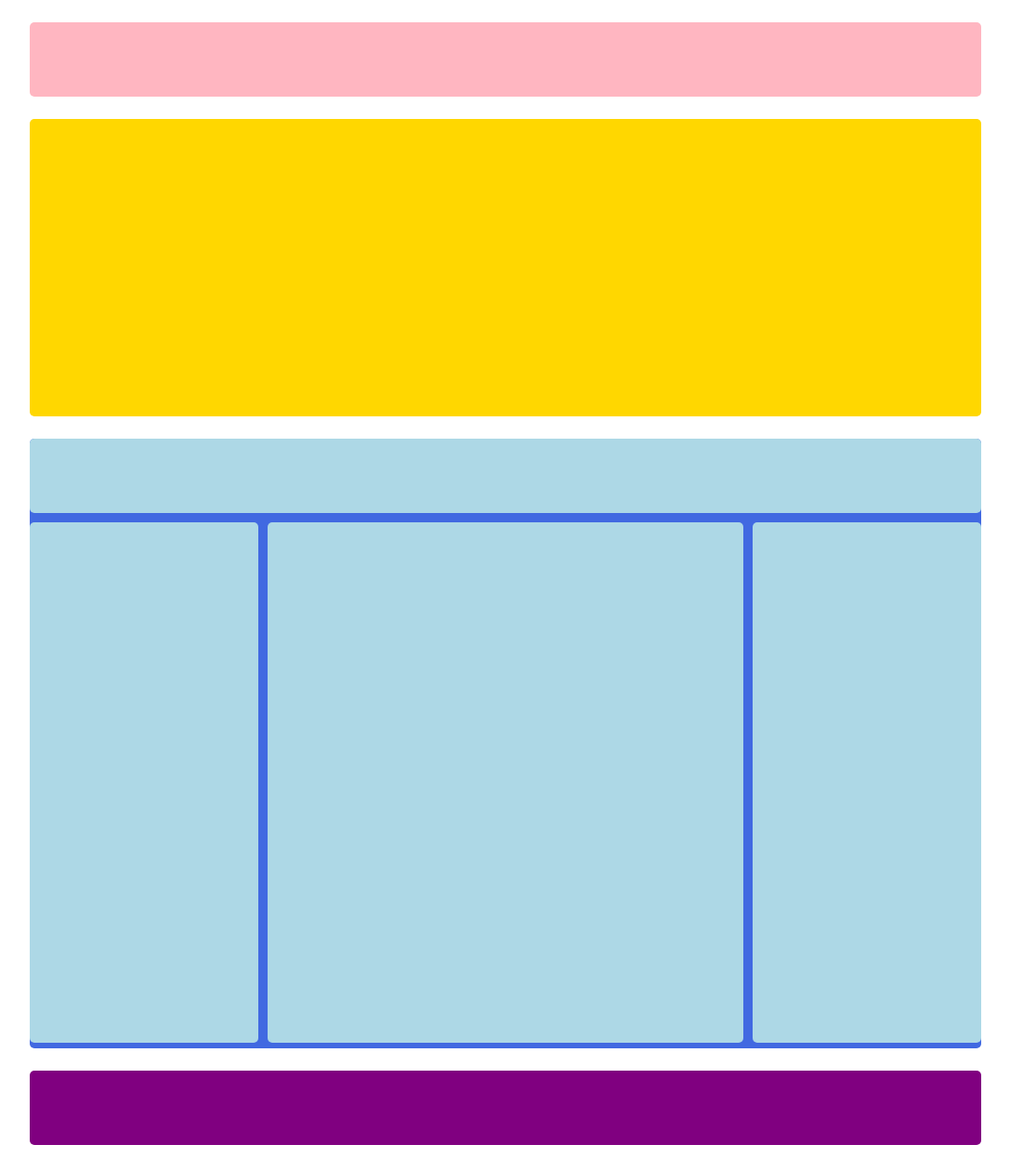
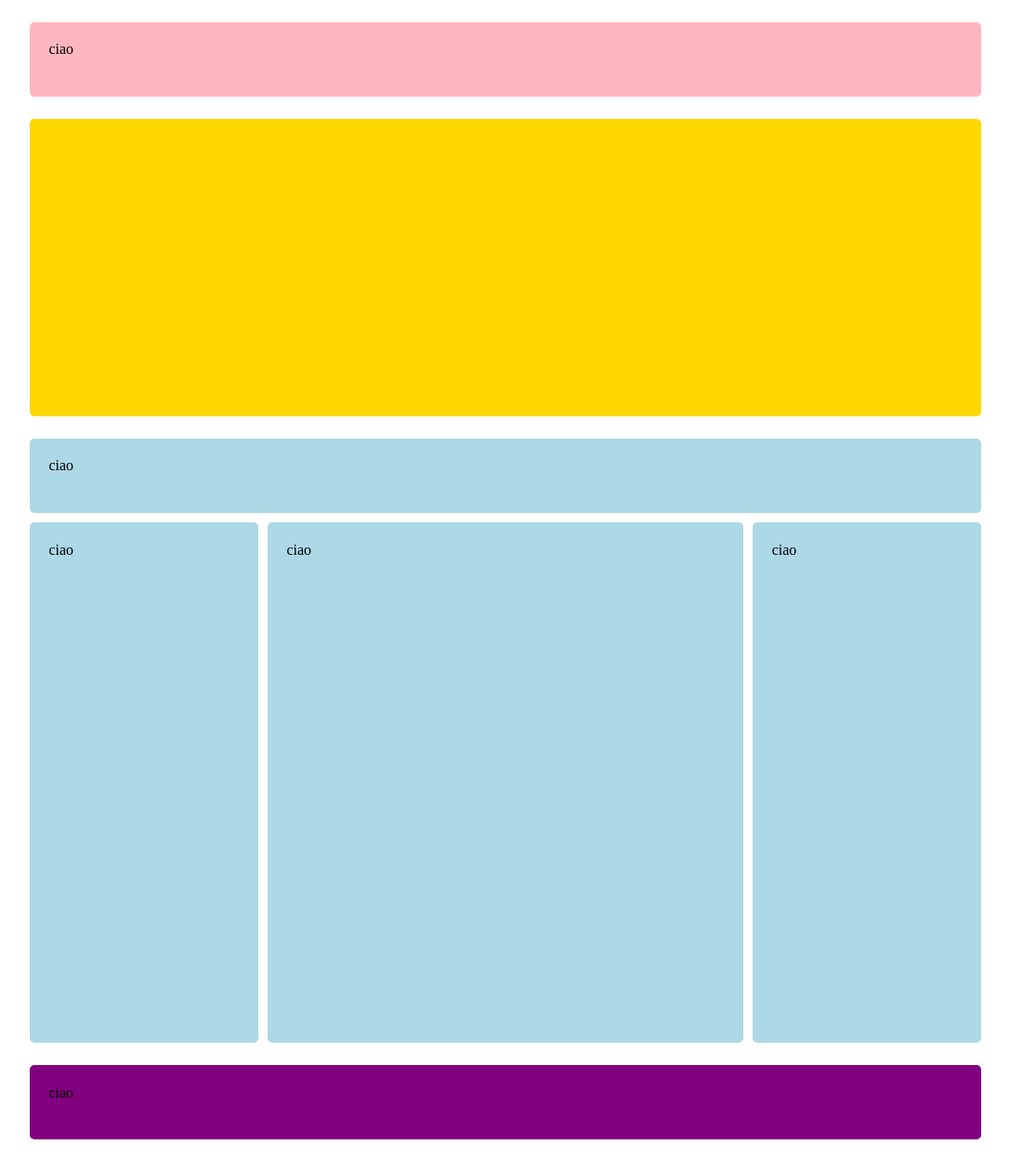
Before and after one commit to omardamicoasti/htmlcss-struttura-wp, a plain HTML site: page index.html in a window 1280 px wide. Shown: the whole page at 93% size, without its empty margins (96-1183 px from the left). Drawn offline with Linux system fonts and the light colour scheme.

Commit message:
ClearFix e semplificazione

```diff
--- a/css/style.css
+++ b/css/style.css
@@ -4,65 +4,60 @@
   box-sizing: border-box;
 }
 
-.container {
-  width: 80vw;
-  margin: auto;
+.clearfix {
+	content: "";
+	display: table;
+	clear: both;
 }
 
-.header {
+.container {
+  width: 80%;
+  margin: 0 auto;
+}
+
+.header_title, .header_slider, main, footer {
   width: 100%;
-  height: 10vh;
-  background-color: lightpink;
   margin-top: 3vh;
   border-radius: 5px;
 }
 
-.slide {
-  width: 100%;
+.header_title {
+  height: 10vh;
+  background-color: lightpink;
+  margin-bottom: 3vh;
+  padding: 2%;
+}
+
+.header_slider {
   height: 40vh;
   background-color: gold;
-  margin-top: 3vh;
-  border-radius: 5px;
 }
 
-main {
-  width: 100%;
-  height: 82vh;
-  margin-top: 3vh;
-  background-color: royalblue;
-  border-radius: 5px;
-}
-
-.box {
+.content_box {
   float: left;
   height: 70vh;
   background-color: lightblue;
   border-radius: 5px;
+  padding: 2%;
 }
-
-.subtitle {
+.title {
   width: 100%;
   height: 10vh;
   margin-bottom: 1%;
 }
-
 .left, .right {
   width: 24%;
-  }
-
+}
 .center {
   width: 50%;
   margin-left: 1%;
   margin-right: 1%;
 }
 
-
 footer {
   display: inline-block;
-  width: 100%;
   height: 10vh;
   background-color: purple;
-  margin-top: 3vh;
   margin-bottom: 3vh;
-  border-radius: 5px;
+  padding: 2%;
 }
--- a/index.html
+++ b/index.html
@@ -10,23 +10,31 @@
 
     <div class="container">
 
-      <div class="header">
-      </div>
+      <header>
+        <div class="header_title">
+          ciao
+        </div>
+        <div class="header_slider">
+        </div>
+      </header>
 
-      <div class="slide">
-      </div>
-
-      <main>
-        <div class="box subtitle">
+      <main class="clearfix">
+        <div class="content_box title">
+          ciao
         </div>
-        <div class="box left">
+        <div class="content_box left">
+          ciao
         </div>
-        <div class="box center">
+        <div class="content_box center">
+          ciao
         </div>
-        <div class="box right">
+        <div class="content_box right">
+          ciao
+        </div>
       </main>
 
       <footer>
+        ciao
       </footer>
 
     </div>
```
